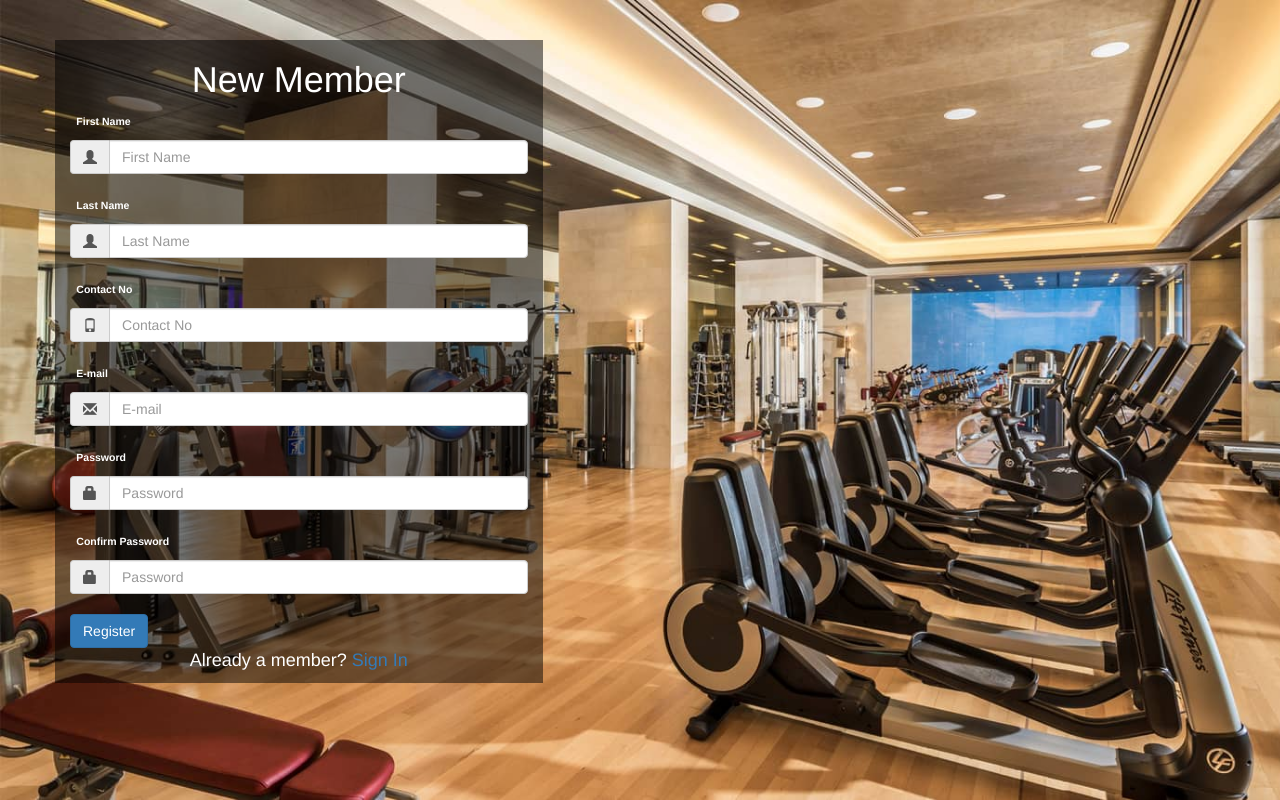
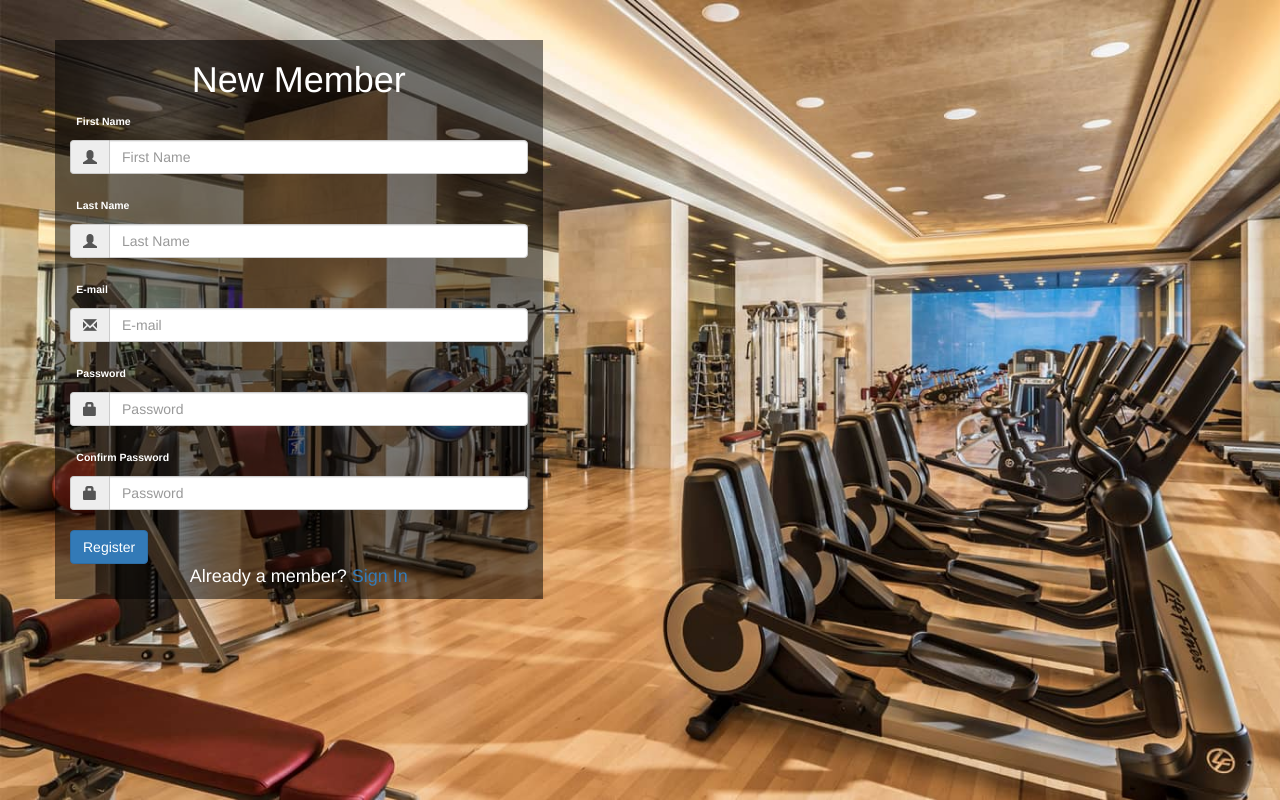
Before and after one commit to ricardoleonh/login_form, a Django app: template login_form/home/templates/registration.html in a window 1280 px wide. Run offline with Django 3.2, Linux system fonts and the light colour scheme; the template is opened without the code that fills it, so the values that code supplies are empty; some libraries are stand-ins or nearby versions.

Commit message:
deleted contact number

```diff
--- a/login_form/home/templates/registration.html
+++ b/login_form/home/templates/registration.html
@@ -20,7 +20,7 @@
             <div class="row">
                 <div class="col-md-5">
                     <h1 class="text-center">New Member</h1>
-                    <form action="/signin" method="post">
+                    <form action="/registration" method="post">
                         {% csrf_token %}
                         <label class="label control-label">First Name</label>
                         <div class="input-group">
@@ -31,11 +31,6 @@
                         <div class="input-group">
                             <span class="input-group-addon"><span class="glyphicon glyphicon-user"></span></span>
                             <input type="text" class="form-control" id="last_name" name="last_name" placeholder="Last Name">
-                        </div>
-                        <label class="label control-label">Contact No</label>
-                        <div class="input-group">
-                            <span class="input-group-addon"><span class="glyphicon glyphicon-phone"></span></span>
-                            <input type="text" class="form-control" id="contact_no" name="contact_no" placeholder="Contact No">
                         </div>
                         <label class="label control-label">E-mail</label>
                         <div class="input-group">
@@ -50,10 +45,10 @@
                         <label class="label control-label">Confirm Password</label>
                         <div class="input-group">
                             <span class="input-group-addon"><span class="glyphicon glyphicon-lock"></span></span>
-                            <input type="password" class="form-control" id="confirm_password" name="confirm_password" placeholder="Password">
+                            <input type="password" class="form-control" id="confirm_pw" name="confirm_pw" placeholder="Password">
                         </div>
                         <button class="btn btn-primary">Register</button>
-                        <p class="text-center">Already a member? <a href="/login">Sign In</a></p>
+                        <p class="text-center">Already a member? <a href="/signin">Sign In</a></p>
                     </form>
                 </div>
             </div>
```
